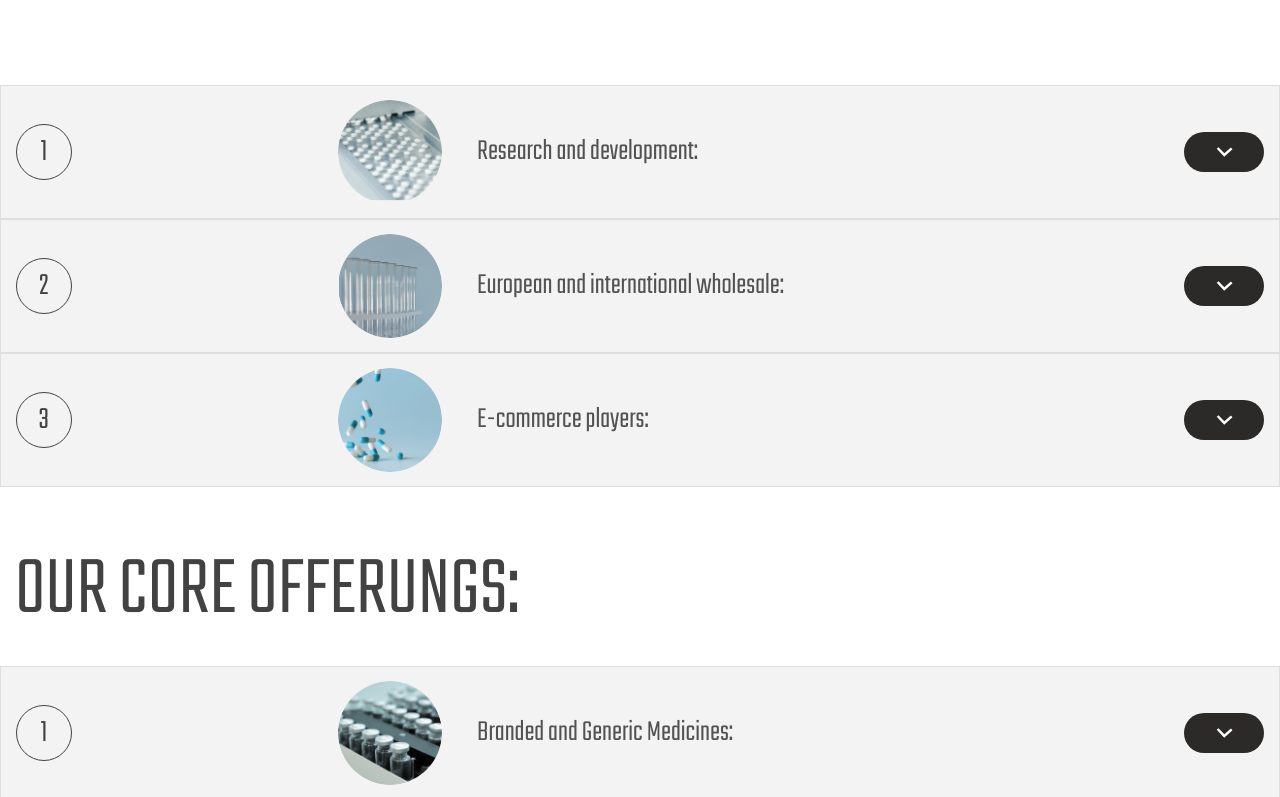
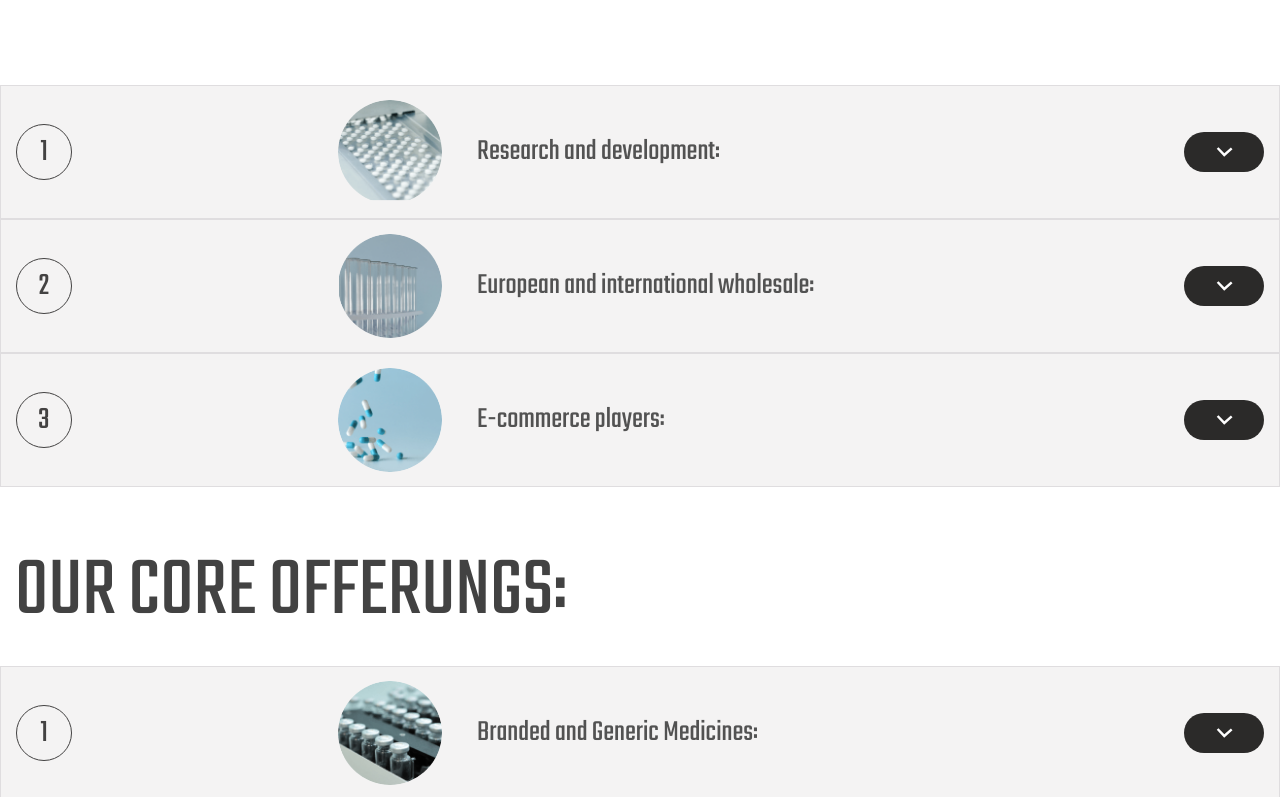
Before and after one commit to bezymec1992/Pharmamax, a plain HTML site: page index.html in a window 1280 px wide. Shown: the part 1260-2057 px from the top of the page. Drawn offline with Linux system fonts and the light colour scheme.

Commit message:
Add files via upload

```diff
--- a/styles/accordions.scss
+++ b/styles/accordions.scss
@@ -88,6 +88,10 @@
     color: #525252;
     font-size: 30px;
 
+    font-weight: 400;
+
+
+
     @media (max-width: 767px) {
       font-weight: 300;
       font-size: 18px;
--- a/styles/resets.scss
+++ b/styles/resets.scss
@@ -2,14 +2,14 @@
 @font-face {
   font-family: Teko;
   font-weight: 400;
-  src: url('../fonts/Teko-Regular.woff2');
+  src: url('../fonts/Teko Regular.woff2');
 }
 
-@font-face {
-  font-family: Teko;
-  font-weight: 300;
-  src: url('../fonts/Teko-Light.woff2');
-}
+// @font-face {
+//   font-family: Teko;
+//   font-weight: 300;
+//   src: url('../fonts/Teko-Light.woff2');
+// }
 
 /*resets*/
 * {
@@ -17,11 +17,14 @@
   margin: 0;
   border: 0;
   font-family: "Teko", sans-serif;
-  //font-family: "Roboto Condensed", sans-serif;
   font-display: swap;
   font-optical-sizing: auto;
   font-weight: 300;
   font-style: normal;
+
+
+
+
 }
 
 *,
```
Also changed, not shown: fonts/Teko Regular.woff2 (added), styles/about.css, styles/contacts.css, styles/products.css.
